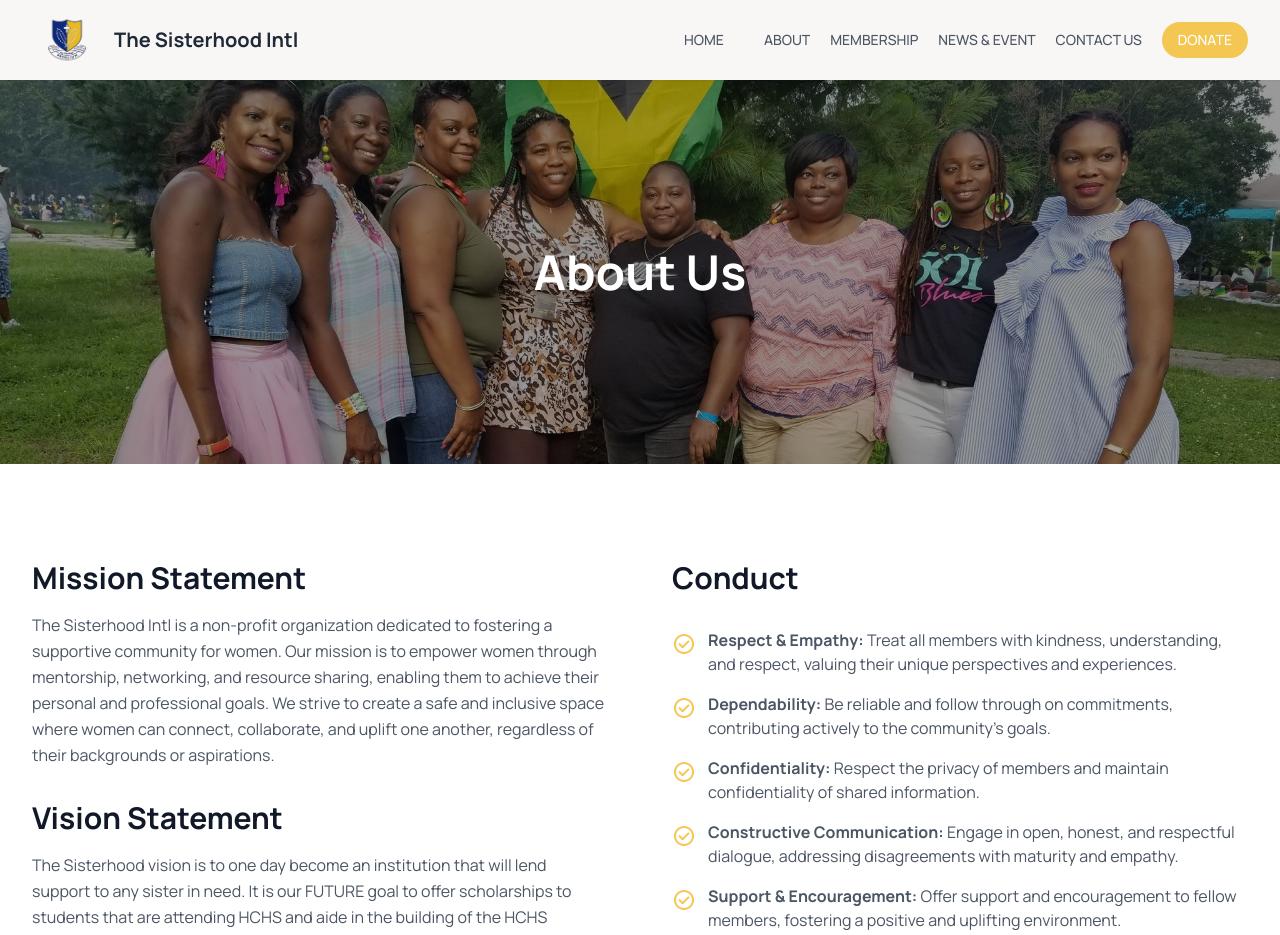
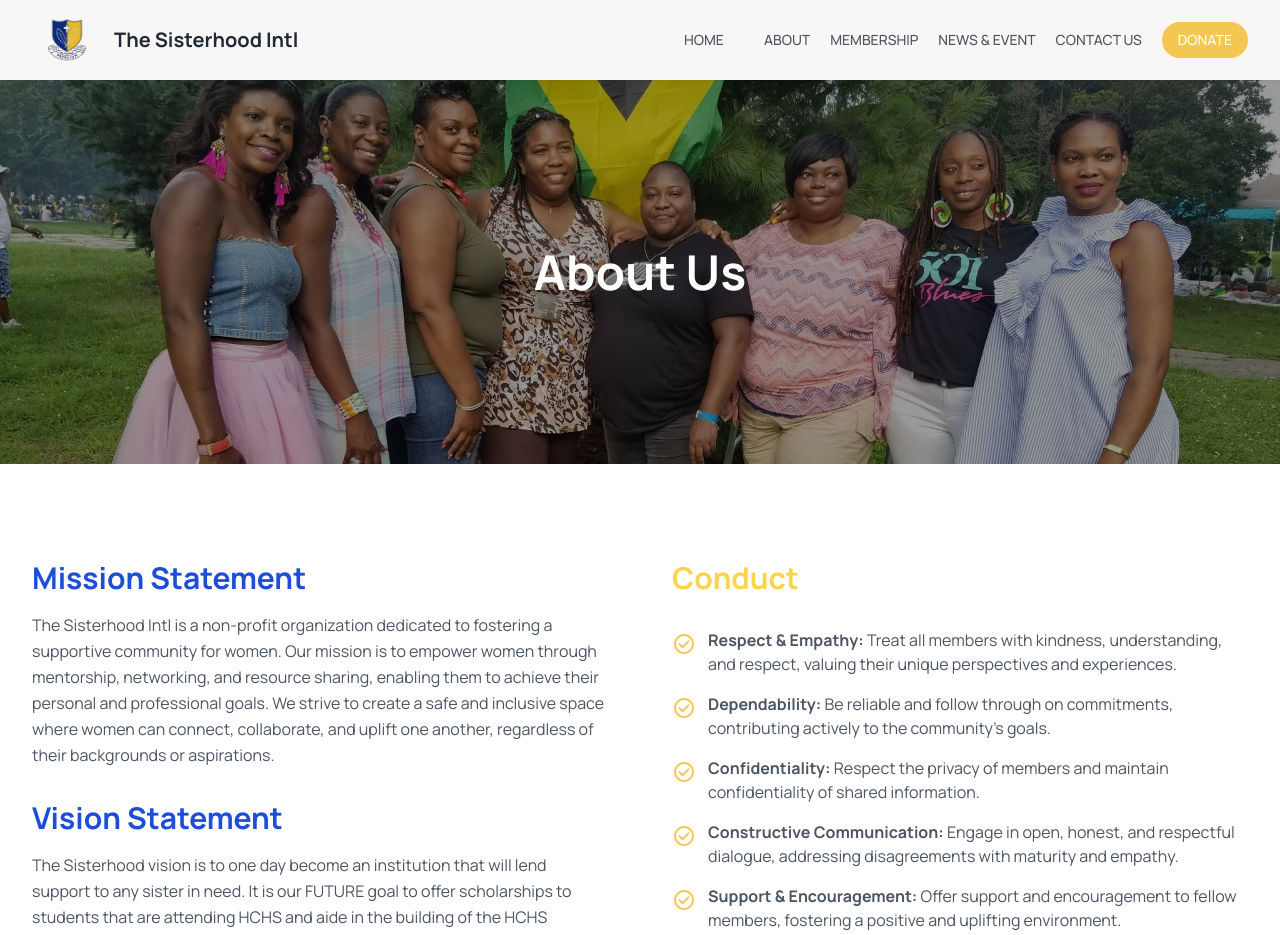
Before and after one commit to Kennysaruni/thesisterhoodintl, a React (Vite) app: page / in a window 1280 px wide. Shown: the top 935 px of the page. Built offline with nearby package versions, Linux system fonts and the light colour scheme.

Commit message:
Color pallete

```diff
--- a/src/Components/About.jsx
+++ b/src/Components/About.jsx
@@ -19,7 +19,7 @@ function About() {
                 <div className='grid grid-cols-1 lg:grid-cols-2 gap-12 lg:gap-16 items-start'>
                     <div className='space-y-8'>
                         <div>
-                            <h2 className='text-3xl font-bold text-gray-900 dark:text-white mb-4'>Mission Statement</h2>
+                            <h2 className='text-3xl font-bold text-blue-700 dark:text-white mb-4'>Mission Statement</h2>
                             <p className="text-base leading-relaxed text-gray-600 dark:text-gray-400">
                                 The Sisterhood Intl is a non-profit organization dedicated to fostering a supportive
                                 community for women. Our mission is to empower women through mentorship, networking,
@@ -29,7 +29,7 @@ function About() {
                             </p>
                         </div>
                         <div>
-                            <h2 className='text-3xl font-bold text-gray-900 dark:text-white mb-4'>Vision Statement</h2>
+                            <h2 className='text-3xl font-bold text-blue-700 dark:text-white mb-4'>Vision Statement</h2>
                             <p className="text-base leading-relaxed text-gray-600 dark:text-gray-400">
                                 The Sisterhood vision is to one day become an institution that will lend support to
                                 any sister in need. It is our FUTURE goal to offer scholarships to students that are
@@ -42,7 +42,7 @@ function About() {
                         </div>
                     </div>
                     <div className='space-y-8'>
-                        <h2 className='text-3xl font-bold text-gray-900 dark:text-white mb-4'>Conduct</h2>
+                        <h2 className='text-3xl font-bold text-amber-300 dark:text-white mb-4'>Conduct</h2>
                         <ul className='space-y-4 text-base text-gray-600 dark:text-gray-400'>
                             <li className='flex items-start gap-3'>
                                 <span class="material-symbols-outlined text-primary mt-1">check_circle</span>
--- a/src/Components/Hero.jsx
+++ b/src/Components/Hero.jsx
@@ -24,9 +24,9 @@ function Hero() {
                 <div className='container mx-auto px-4 sm:px-6 lg:px-8'>
                     <div className='max-w-4xl mx-auto space-y-12'>
                         <div className='text-center'>
-                            <h2 className='text-3xl font-bold tracking-tight text-gray-900 dark:text-white sm:text-4xl'>Who We Are</h2>
+                            <h2 className='text-3xl font-bold tracking-tight text-amber-300 dark:text-white sm:text-4xl'>Who We Are</h2>
                              <p className="mt-4 text-lg text-gray-600 dark:text-gray-300">
-                               Welcome to the official page of THE SISTERHOOD INTERNATIONAL a chapter of H.C.H.S past
+                               Welcome to the official page of <span className='text-blue-700'>THE SISTERHOOD INTERNATIONAL</span> a chapter of H.C.H.S past
                                 alums. This body was formed in July 2018 and became official in November 2020. The
                                 intent of this group is to be able to give back to an Alum who may need a hand
                                 financially, mentally or physically. We also work to give back to Holy Childhood High
@@ -34,7 +34,7 @@ function Hero() {
                             </p>
                         </div>
                         <div className='text-center'>
-                             <h2 className="text-3xl font-bold tracking-tight text-gray-900 dark:text-white sm:text-4xl">What
+                             <h2 className="text-3xl font-bold tracking-tight text-blue-700 dark:text-white sm:text-4xl">What
                                 We Do</h2>
                             <p className="mt-4 text-lg text-gray-600 dark:text-gray-300">
                                 We organize workshops, provide resources, and facilitate networking opportunities to
```
